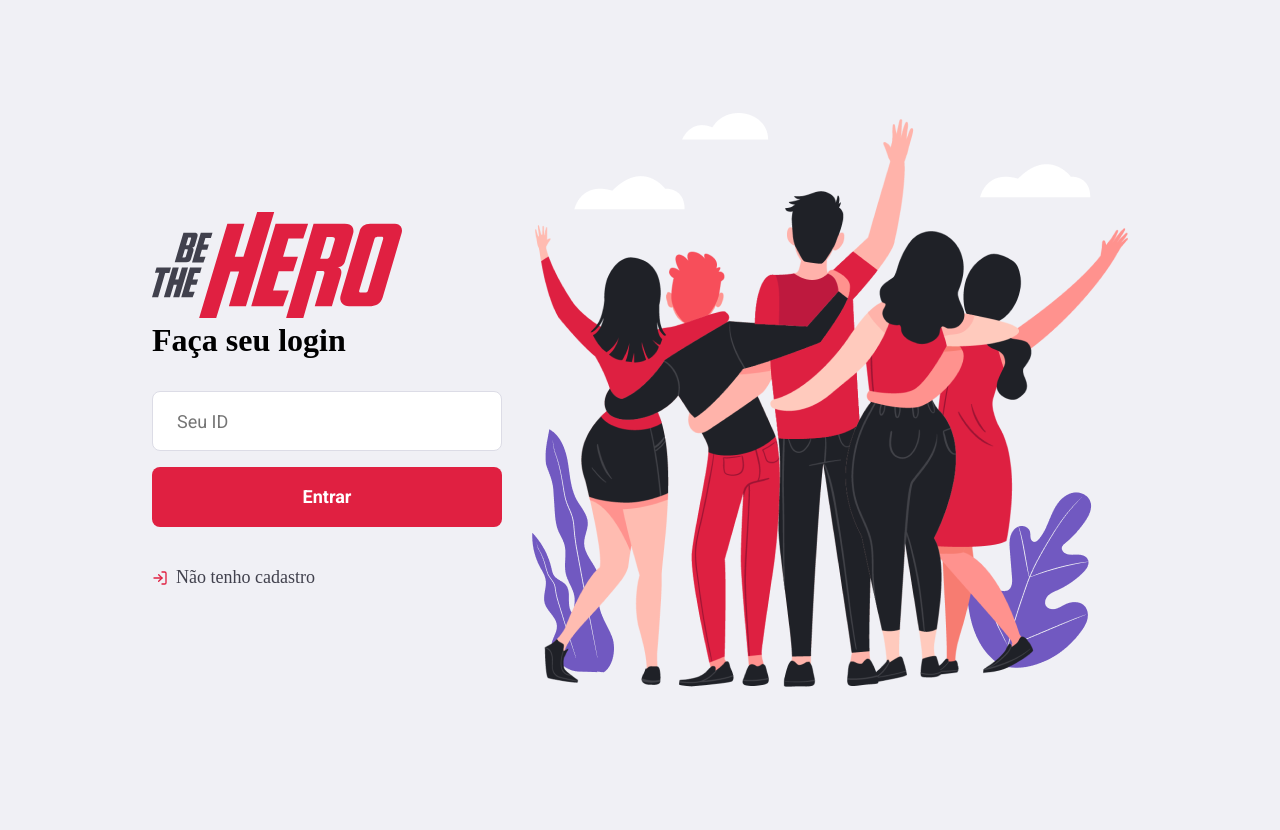
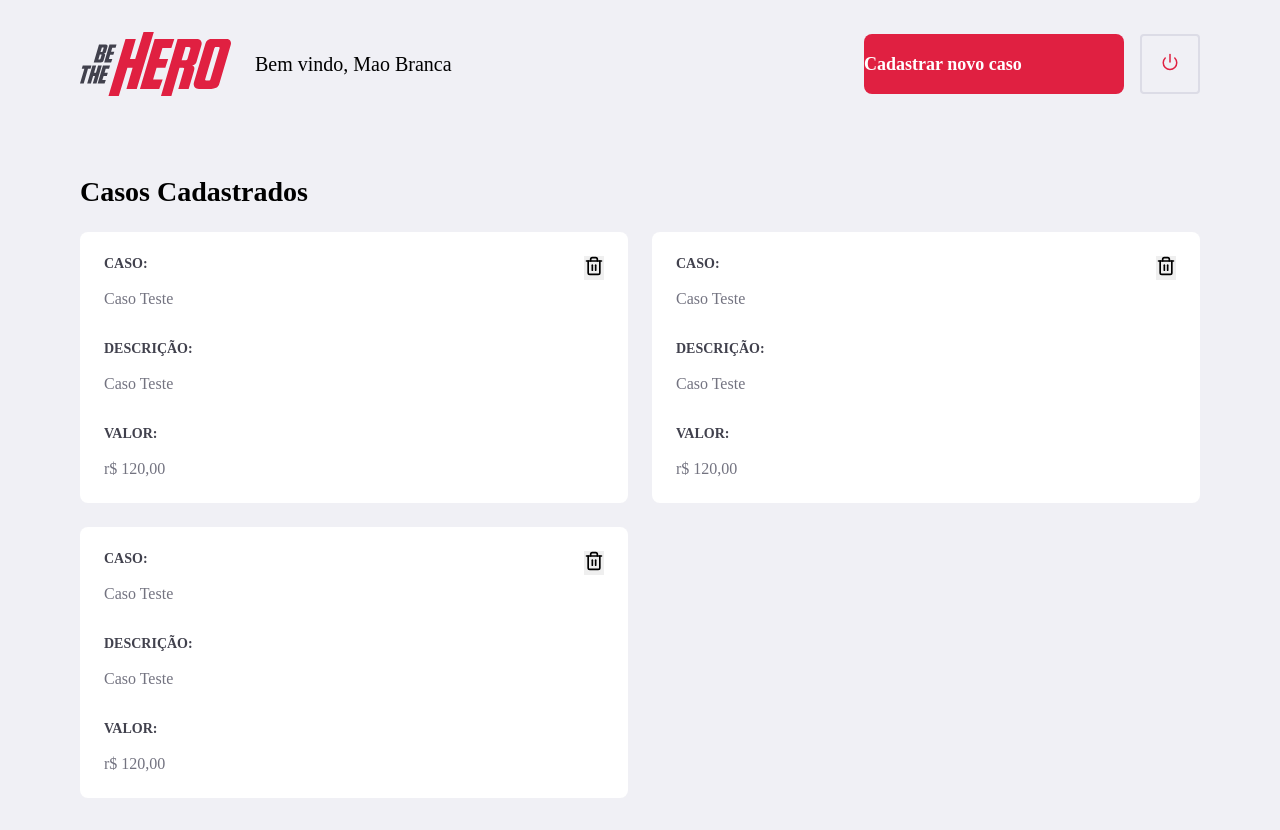
Before and after one commit to Gisiona/semana-omnistack11-rocketseat-backend, a React (Create React App) app in the folder frontend-bethehero/: page /profile in a window 1280 px wide. Before the commit the page ends 800 px from the top, so only its background shows below. Built offline with nearby package versions, Linux system fonts and the light colour scheme.

Commit message:
finalizado o design das paginas

```diff
--- a/frontend-bethehero/package.json
+++ b/frontend-bethehero/package.json
@@ -9,6 +9,7 @@
     "react": "^16.13.1",
     "react-dom": "^16.13.1",
     "react-icons": "^3.9.0",
+    "react-router-dom": "^5.1.2",
     "react-scripts": "3.4.1"
   },
   "scripts": {
--- a/frontend-bethehero/src/App.js
+++ b/frontend-bethehero/src/App.js
@@ -1,10 +1,6 @@
 import React, { useState} from 'react';
-
-import Header from './Header';
-
 import './global.css';
-
-import Login from './pages/login';
+import Routes from './Routes';
 
 function App() {
   const [counter, setCounter] = useState(0);
@@ -17,7 +13,7 @@ function App() {
   return (
     <div>
 
-      <Login />
+      <Routes />
     </div>
   );
 }
--- /dev/null
+++ b/frontend-bethehero/src/Routes.js
@@ -0,0 +1,22 @@
+import React from 'react';
+import { BrowserRouter, Route, Switch } from 'react-router-dom';
+
+import login from './pages/login';
+import register from './pages/register';
+import profile from './pages/profile';
+import incident from './pages/incident';
+
+function Routes() {
+    return (
+        <BrowserRouter>
+            <Switch>
+                <Route path='/' exact component={login} />
+                <Route path='/register' exact component={register} />
+                <Route path='/profile' exact component={profile} />
+                <Route path='/incident/new' exact component={incident} />
+            </Switch>
+        </BrowserRouter>
+    );
+}
+
+export default Routes;
--- a/frontend-bethehero/src/global.css
+++ b/frontend-bethehero/src/global.css
@@ -30,6 +30,18 @@ form input {
     padding: 0 24px;
 }
 
+form textarea {
+    width: 100%;
+    min-height: 140px;
+    color: #333;
+    border: 1px solid #dcdce6;
+    border-radius: 8px;
+    padding: 16px 24px;
+    line-height: 24px;
+    margin: 15px 0 0 0;
+    resize: vertical;
+}
+
 .button {
     width: 100%;
     height: 60px;
@@ -49,3 +61,23 @@ form input {
 .button:hover {
     filter: brightness(90%);
 }
+
+
+.back-link {
+    display: flex;
+    align-items: center;
+    margin-top: 40px;
+    color: #41414d;
+    font-size: 18px;
+    text-decoration: none;
+    font-weight: 500;
+    transition: opacity 0.2s;
+}
+
+.back-link svg {
+    margin-right: 8px;
+}
+
+.back-link:hover {
+    opacity: 0.8;
+}
--- /dev/null
+++ b/frontend-bethehero/src/pages/incident/index.js
@@ -0,0 +1,34 @@
+import React from 'react';
+import './styles.css';
+import logoImg from '../../assets/logo.svg';
+import { FiArrowLeft, FiTrash2 } from 'react-icons/fi';
+import { Link } from 'react-router-dom';
+
+
+export default function Incident(){
+    return (
+        <div className='incident-container'>
+            <div className='content'>
+                <section>
+                    <img src={logoImg} alt='Be The Hero' />
+
+                    <h1>Cadastrar novo caso.</h1>
+                    <p>Cadastre um novo caso de sua ONG.</p>
+
+                    <Link to='/profile' className='back-link'>
+                        <FiArrowLeft size={16} color='#e02041' />
+                        Já tenho cadastro, voltar para o login.
+                    </Link>
+                </section>
+
+                <form>
+                    <input placeholder='Título do caso' />
+                    <textarea placeholder='Descrição' />
+                    <input placeholder='Valor em reais' />
+
+                    <button className='button' type='submit'>Cadastrar</button>
+                </form>
+            </div>
+        </div>
+    );
+}
--- /dev/null
+++ b/frontend-bethehero/src/pages/incident/styles.css
@@ -0,0 +1,48 @@
+.incident-container {
+    width: 100%;
+    max-width: 1120px;
+    height: 100vh;
+    margin: 0 auto;
+
+    display: flex;
+    align-items: center;
+    justify-content: center;
+}
+
+
+.incident-container .content {
+    width: 100%;
+    padding: 96px;
+    background: #f0f0f5;
+    box-shadow: 0 0 100px rgba(0, 0, 0, 0.1);
+    border-radius: 8px;
+
+    display: flex;
+    justify-content: space-between;
+    align-items: center;
+}
+
+.incident-container .content section {
+    width: 100%;
+    max-width: 380px;
+}
+
+.incident-container .content section h1 {
+    margin: 64px 0 32px;
+    font-size: 32px;
+}
+
+.incident-container .content section h1 p {
+    font-size: 32px;
+    color: #737380;
+    line-height: 32px;
+}
+
+.incident-container .content form {
+    width: 100%;
+    max-width: 450px;
+}
+
+.incident-container .content form input {
+    margin-top: 8px;
+}
--- a/frontend-bethehero/src/pages/login/index.js
+++ b/frontend-bethehero/src/pages/login/index.js
@@ -3,6 +3,8 @@ import './styles.css';
 import heroesImg from '../../assets/heroes.png';
 import logoImg from '../../assets/logo.svg';
 import { FiLogIn } from 'react-icons/fi';
+import { Link } from 'react-router-dom';
+
 
 function Login() {
     return (
@@ -13,9 +15,12 @@ function Login() {
                     <h1>Faça seu login</h1>
                     <input placeholder='Seu ID' />
                     <button type='submit' className='button'>Entrar</button>
-                    <a href='register'>
+
+                    <Link to='/register' className='back-link'>
                         <FiLogIn size={16} color='#e02041' />
-                        Não tenho cadastro </a>
+                        Não tenho cadastro
+                    </Link>
+
                 </form>
             </section>
             <img src={heroesImg} alt='Heroes' />
--- a/frontend-bethehero/src/pages/login/styles.css
+++ b/frontend-bethehero/src/pages/login/styles.css
@@ -6,7 +6,7 @@
 
     display: flex;
     align-items: center;
-    justify-content: center;
+    justify-content: space-between;
 }
 
 .login-container section.form {
--- /dev/null
+++ b/frontend-bethehero/src/pages/profile/index.js
@@ -0,0 +1,77 @@
+import React from 'react';
+import './styles.css';
+import logoImg from '../../assets/logo.svg';
+import { FiPower, FiTrash2 } from 'react-icons/fi';
+import { Link } from 'react-router-dom';
+
+function Profile(){
+    return (
+        <div className='profile-container'>
+            <div className='content'>
+                <header>
+                    <img src={logoImg} alt='Be The Hero' />
+
+                    <span>Bem vindo, Mao Branca</span>
+
+                    <Link to='/incident/new' className='button'> Cadastrar novo caso </Link>
+
+                    <button type='submit'>
+                        <FiPower size={18} color='#e02041' />
+                    </button>
+                </header>
+
+                <h1>Casos Cadastrados</h1>
+                <ul>
+                    <li>
+                        <strong>CASO:</strong>
+                        <p>Caso Teste </p>
+
+                        <strong>DESCRIÇÃO:</strong>
+                        <p>Caso Teste </p>
+
+                        <strong>VALOR:</strong>
+                        <p>r$ 120,00 </p>
+
+                        <button type='button'>
+                            <FiTrash2 size={20} color='##a8a8b3' />
+                        </button>
+                    </li>
+
+                    <li>
+                        <strong>CASO:</strong>
+                        <p>Caso Teste </p>
+
+                        <strong>DESCRIÇÃO:</strong>
+                        <p>Caso Teste </p>
+
+                        <strong>VALOR:</strong>
+                        <p>r$ 120,00 </p>
+
+                        <button type='button'>
+                            <FiTrash2 size={20} color='##a8a8b3' />
+                        </button>
+                    </li>
+
+
+                    <li>
+                        <strong>CASO:</strong>
+                        <p>Caso Teste </p>
+
+                        <strong>DESCRIÇÃO:</strong>
+                        <p>Caso Teste </p>
+
+                        <strong>VALOR:</strong>
+                        <p>r$ 120,00 </p>
+
+                        <button type='button'>
+                            <FiTrash2 size={20} color='##a8a8b3' />
+                        </button>
+                    </li>
+
+                </ul>
+            </div>
+        </div>
+    );
+}
+
+export default Profile;
--- /dev/null
+++ b/frontend-bethehero/src/pages/profile/styles.css
@@ -0,0 +1,87 @@
+.profile-container {
+    width: 100%;
+    max-width: 1180px;
+    padding: 0 30px;
+    margin: 32px auto;
+}
+
+.profile-container header {
+    display: flex;
+    align-items: center;
+}
+
+.profile-container header span {
+    font-size: 20px;
+    margin-left: 24px;
+}
+
+.profile-container header img {
+    height: 64px;
+}
+
+.profile-container header a {
+    width: 260px;
+    margin-left: auto;
+    margin-top: 0;
+}
+
+
+.profile-container header button {
+    height: 60px;
+    width: 60px;
+    border-radius: 4px;
+    border: 2px solid #dcdce6;
+    background: transparent;
+    margin-left: 16px;
+    transition: border-color 0.2s;
+}
+
+.profile-container header button:hover {
+    border-color: #999;
+}
+
+.profile-container h1 {
+    margin-top: 80px;
+    margin-bottom: 24px;
+}
+
+.profile-container ul {
+    display: grid;
+    grid-template-columns: repeat(2 , 1fr);
+    grid-gap: 24px;
+    list-style: none;
+}
+
+.profile-container ul li {
+    background: #fff;
+    padding: 24px;
+    border-radius: 8px;
+    position: relative;
+}
+
+.profile-container ul li button{
+    position: absolute;
+    right: 24px;
+    top: 24px;
+    border: 0;
+}
+
+.profile-container ul li button:hover{
+   opacity: 0.8;
+}
+
+.profile-container ul li strong {
+    display: block;
+    margin-bottom: 16px;
+    color: #41414d;
+ }
+
+ .profile-container ul li p + strong {
+    margin-top: 32px
+ }
+
+ .profile-container ul li p {
+    color: #737380;
+    line-height: 21px;
+    font-size: 16px;
+ }
--- /dev/null
+++ b/frontend-bethehero/src/pages/register/index.js
@@ -0,0 +1,40 @@
+import React from 'react';
+import './styles.css';
+import logoImg from '../../assets/logo.svg';
+import { FiArrowLeft } from 'react-icons/fi';
+import { Link } from 'react-router-dom';
+
+function Register() {
+    return (
+        <div className='register-container'>
+            <div className='content'>
+                <section>
+                    <img src={logoImg} alt='Be The Hero' />
+
+                    <h1>Cadastro</h1>
+                    <p>Faça seu cadastro, entre na plataforma e ajude pessoas a encontrarem os casos da sua ONG.</p>
+
+                    <Link to='/' className='back-link'>
+                        <FiArrowLeft size={16} color='#e02041' />
+                        Já tenho cadastro, voltar para o login.
+                    </Link>
+                </section>
+
+                <form>
+                    <input placeholder='Nome da ONG' />
+                    <input type='email' placeholder='e-mail' />
+                    <input placeholder='WhatsApp' />
+
+                    <div className='input-group'>
+                        <input placeholder='Cidade' />
+                        <input placeholder='UF' style={{ width: 80}} />
+                    </div>
+
+                    <button className='button' type='submit'>Cadastrar</button>
+                </form>
+            </div>
+        </div>
+    );
+}
+
+export default Register;
--- /dev/null
+++ b/frontend-bethehero/src/pages/register/styles.css
@@ -0,0 +1,56 @@
+.register-container {
+    width: 100%;
+    max-width: 1120px;
+    height: 100vh;
+    margin: 0 auto;
+
+    display: flex;
+    align-items: center;
+    justify-content: center;
+}
+
+
+.register-container .content {
+    width: 100%;
+    padding: 96px;
+    background: #f0f0f5;
+    box-shadow: 0 0 100px rgba(0, 0, 0, 0.1);
+    border-radius: 8px;
+
+    display: flex;
+    justify-content: space-between;
+    align-items: center;
+}
+
+.register-container .content section {
+    width: 100%;
+    max-width: 380px;
+}
+
+.register-container .content section h1 {
+    margin: 64px 0 32px;
+    font-size: 32px;
+}
+
+.register-container .content section h1 p {
+    font-size: 32px;
+    color: #737380;
+    line-height: 32px;
+}
+
+.register-container .content form {
+    width: 100%;
+    max-width: 450px;
+}
+
+.register-container .content form input {
+    margin-top: 8px;
+}
+
+.register-container .content form .input-group {
+    display: flex;
+}
+
+.register-container .content form .input-group input + input {
+    margin-left: 8px;
+}
```
Also changed, not shown: 2 other files (tests, documents, lock files or other folders).
